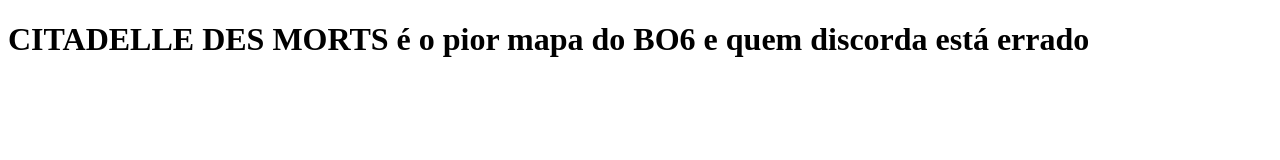
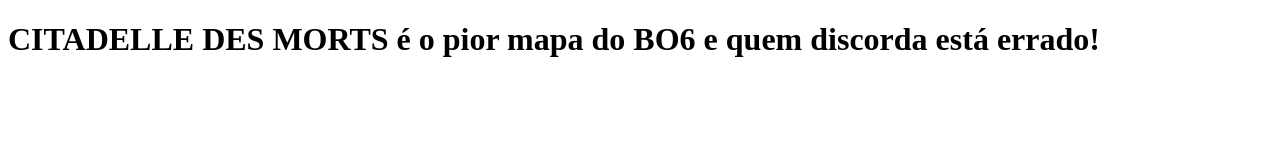
Before and after one commit to CarlosValera000/clone-tabnews, a Next.js app: page / in a window 1280 px wide. Shown: the top 160 px of the page. Built offline with nearby package versions, Linux system fonts and the light colour scheme.

Commit message:
modifica a frase

```diff
--- a/pages/index.js
+++ b/pages/index.js
@@ -1,5 +1,5 @@
 function Home() {
-    return <h1>CITADELLE DES MORTS é o pior mapa do BO6 e quem discorda está errado</h1>
+    return <h1>CITADELLE DES MORTS é o pior mapa do BO6 e quem discorda está errado!</h1>
 };
 
 export default Home;
```
